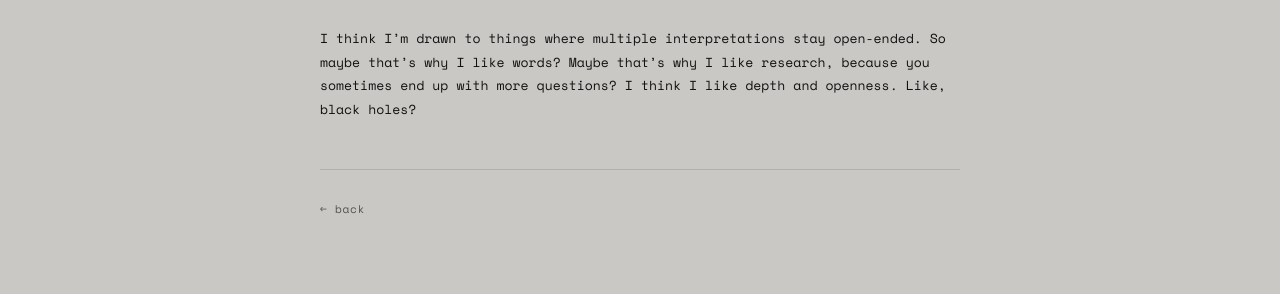
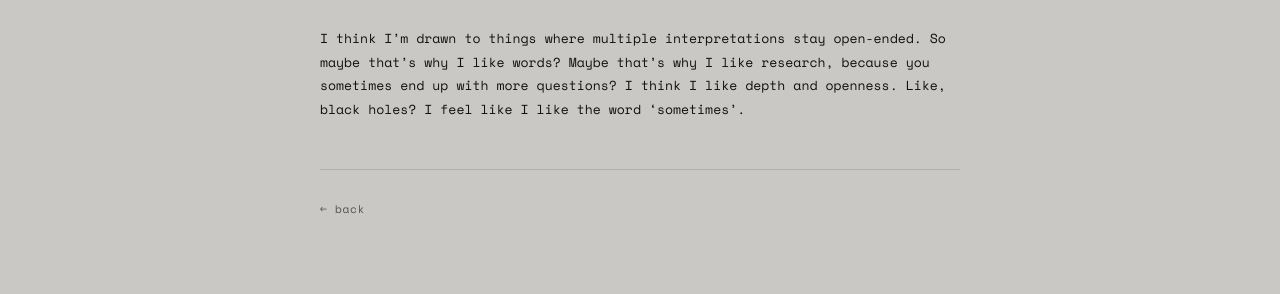
Before and after one commit to shlokamohanty/i-write-sometimes, a Jekyll site: the page built from _posts/2026-08-18-am-i-a-proponent-of-determinism.md, in a window 1280 px wide. Shown: the part 1394-1688 px from the top of the page. Built offline with Jekyll 4.4.1, drawn with Linux system fonts in a browser that asks for light colours; some web fonts are replaced.

Commit message:
Update 2026-08-18-am-i-a-proponent-of-determinism.md

```diff
--- a/_posts/2026-08-18-am-i-a-proponent-of-determinism.md
+++ b/_posts/2026-08-18-am-i-a-proponent-of-determinism.md
@@ -30,4 +30,4 @@ I end this by accepting that I don't know enough about either to pick a stance.
 
 There’s something here. I sometimes like the superposition of things, which is what quantum mechanics is based on. I like when people can hold multiple truths — the [nuance](https://shlokamohanty.github.io/i-write-sometimes/2026/05/12/complexity-for-complexity-sake.html).
 
-I think I'm drawn to things where multiple interpretations stay open-ended. So maybe that's why I like words? Maybe that's why I like research, because you sometimes end up with more questions? I think I like depth and openness. Like, black holes?
+I think I'm drawn to things where multiple interpretations stay open-ended. So maybe that's why I like words? Maybe that's why I like research, because you sometimes end up with more questions? I think I like depth and openness. Like, black holes? I feel like I like the word 'sometimes'.
```
